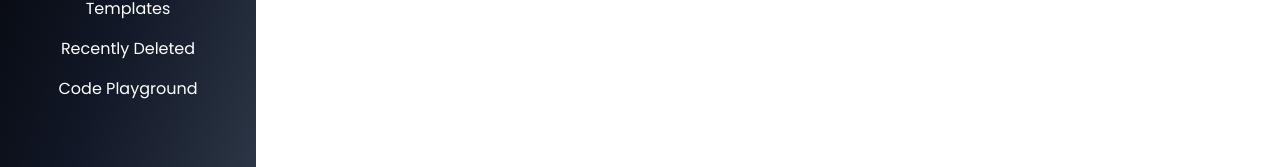
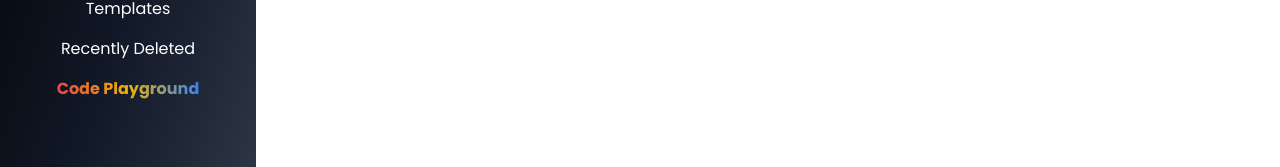
Before and after one commit to williamntlam/frontend-code-sandbox, a Next.js app: page /projects in a window 1280 px wide. Shown: the part 423-590 px from the top of the page. Built offline with nearby package versions, Linux system fonts and the light colour scheme.

Commit message:
feat: made code playground button more colourful to make it clear to the user to press this button to be brought to the coding environment

```diff
--- a/components/Sidebar.tsx
+++ b/components/Sidebar.tsx
@@ -52,7 +52,7 @@ export default function Sidebar() {
               </li>
               <li>
                 <Link href="/code">
-                  <button className="hover:text-blue-600 transition-colors duration-900">
+                  <button className="hover:text-blue-600 transition-colors duration-900 font-bold bg-gradient-to-r from-red-500 via-yellow-500 to-blue-500 bg-clip-text text-transparent">
                     Code Playground
                   </button>
                 </Link>
```
